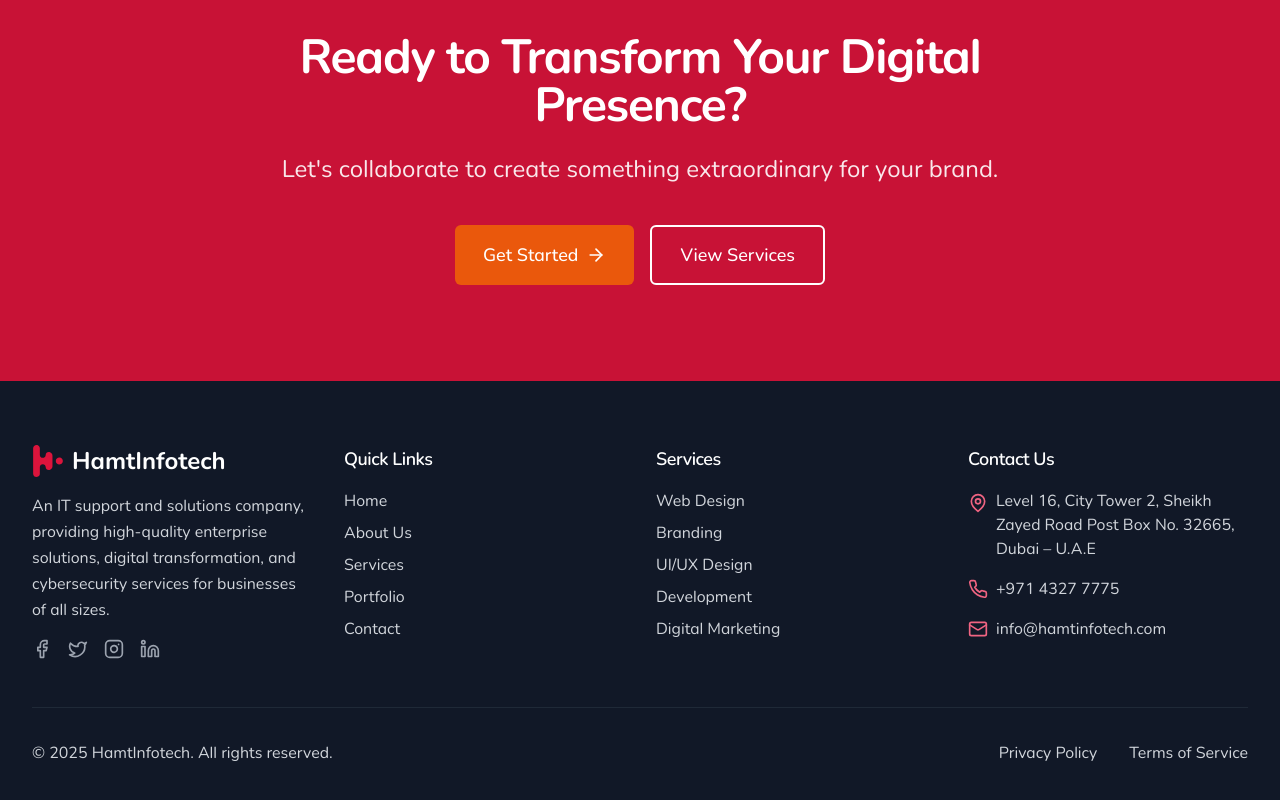
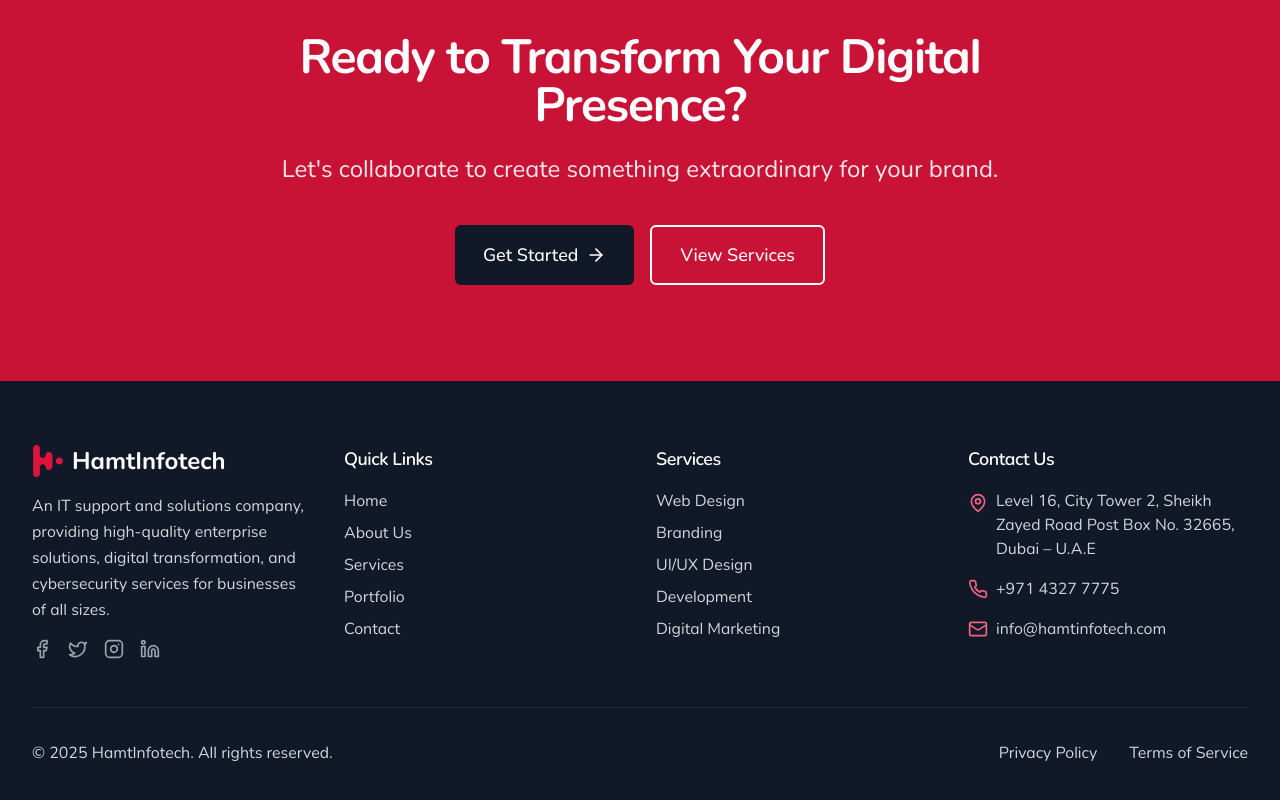
Before and after one commit to BinuHlb/hamt-infotech, a React (Vite) app: page / in a window 1280 px wide. Shown: the part 4737-5537 px from the top of the page. Built offline with nearby package versions, Linux system fonts and the light colour scheme.

Commit message:
btn accent change to prime

```diff
--- a/src/components/ui/Button.tsx
+++ b/src/components/ui/Button.tsx
@@ -37,7 +37,7 @@ const Button: React.FC<ButtonProps> = ({
     {
       'bg-primary-600 hover:bg-primary-700 text-white focus:ring-primary-500 dark:bg-primary-500 dark:hover:bg-primary-600': variant === 'primary',
       'bg-secondary-600 hover:bg-secondary-700 text-white focus:ring-secondary-500 dark:bg-secondary-500 dark:hover:bg-secondary-600': variant === 'secondary',
-      'bg-accent-600 hover:bg-accent-700 text-white focus:ring-accent-500 dark:bg-accent-500 dark:hover:bg-accent-600': variant === 'accent',
+      'bg-gray-900 hover:bg-gray-800 text-white focus:ring-accent-500 dark:bg-accent-500 dark:hover:bg-accent-600': variant === 'accent',
       'border-2 border-primary-600 text-primary-600 hover:bg-primary-50 dark:border-primary-400 dark:text-primary-400 dark:hover:bg-gray-800': variant === 'outline',
       'text-primary-600 hover:bg-primary-50 dark:text-primary-400 dark:hover:bg-gray-800': variant === 'ghost',
       'px-3 py-1.5 text-sm': size === 'sm',
```
